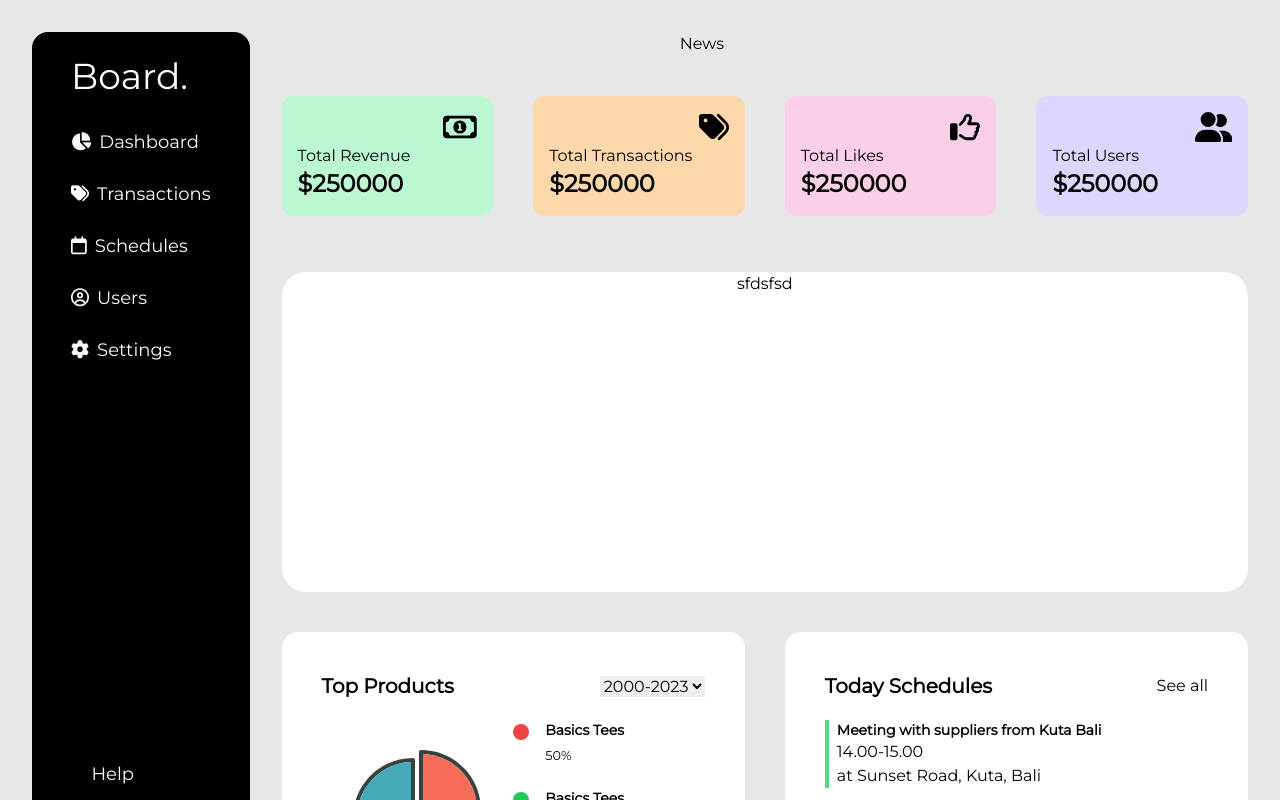
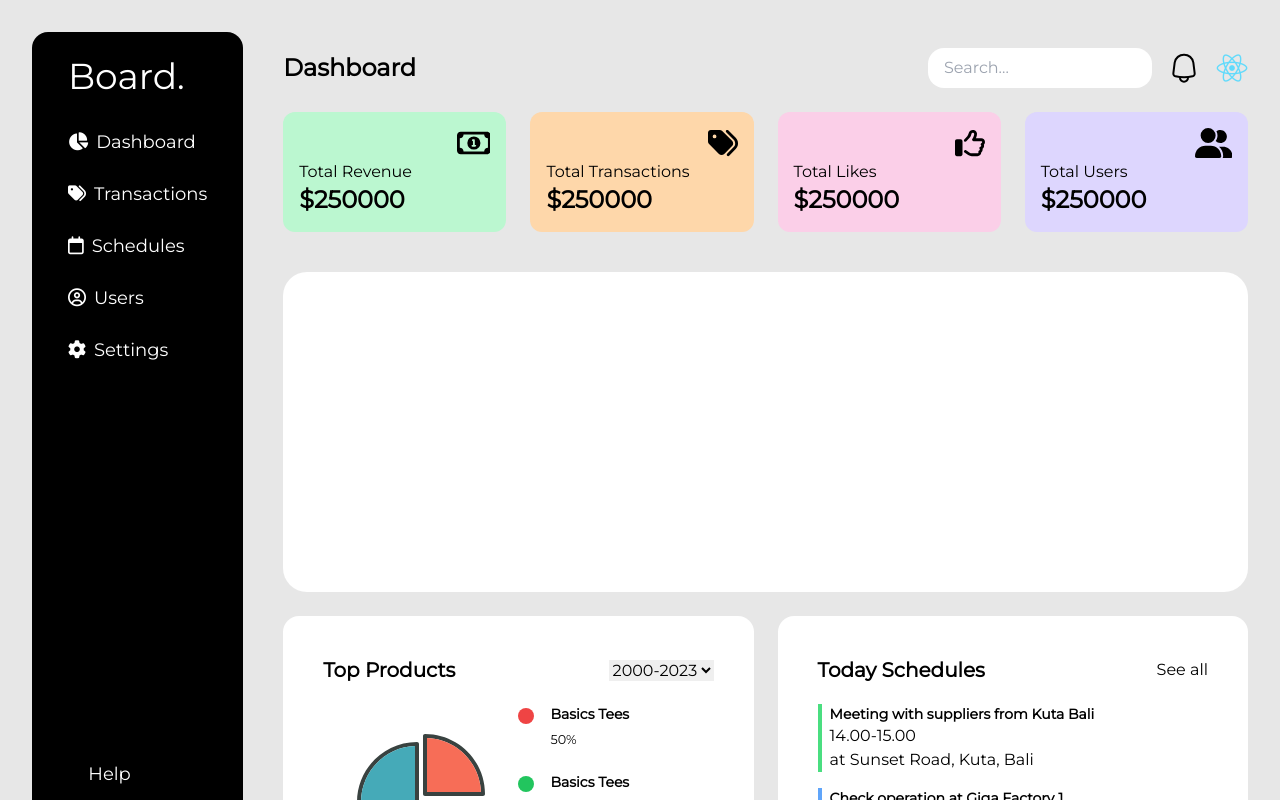
Before and after one commit to saketkum11/assingment-task, a React (Create React App) app: page /dashboard in a window 1280 px wide. Shown: the top 800 px of the page. Built offline with nearby package versions, Linux system fonts and the light colour scheme.

Commit message:
added :header

```diff
--- a/src/Component/ChartCards.jsx
+++ b/src/Component/ChartCards.jsx
@@ -2,9 +2,7 @@ import React from "react";
 
 const ChartCards = () => {
   return (
-    <section className="col-span-8 bg-white mt-4 rounded-3xl h-80">
-      sfdsfsd
-    </section>
+    <section className="col-span-8 bg-white mt-4 rounded-3xl h-80"></section>
   );
 };
 
--- /dev/null
+++ b/src/Component/Header.jsx
@@ -0,0 +1,45 @@
+import React from "react";
+
+const Header = () => {
+  return (
+    <header className="col-span-8 flex justify-between items-center mt-4">
+      <div>
+        <span className="text-2xl font-bold">Dashboard</span>
+      </div>
+      <nav className="">
+        <ul className="flex items-center gap-4">
+          <li>
+            <input
+              type="text"
+              className="py-2 px-4 rounded-2xl"
+              placeholder="Search..."
+            />
+          </li>
+          <li>
+            <svg className="w-8 h-8" viewBox="0 0 24 24" fill="none">
+              <path
+                d="M15 19.25C15 20.0456 14.6839 20.8087 14.1213 21.3713C13.5587 21.9339 12.7956 22.25 12 22.25C11.2044 22.25 10.4413 21.9339 9.87869 21.3713C9.31608 20.8087 9 20.0456 9 19.25"
+                stroke="#000000"
+                stroke-width="1.5"
+                stroke-linecap="round"
+                stroke-linejoin="round"
+              />
+              <path
+                d="M5.58096 18.25C5.09151 18.1461 4.65878 17.8626 4.36813 17.4553C4.07748 17.048 3.95005 16.5466 4.01098 16.05L5.01098 7.93998C5.2663 6.27263 6.11508 4.75352 7.40121 3.66215C8.68734 2.57077 10.3243 1.98054 12.011 1.99998V1.99998C13.6977 1.98054 15.3346 2.57077 16.6207 3.66215C17.9069 4.75352 18.7557 6.27263 19.011 7.93998L20.011 16.05C20.0723 16.5452 19.9462 17.0454 19.6576 17.4525C19.369 17.8595 18.9386 18.144 18.451 18.25C14.2186 19.2445 9.81332 19.2445 5.58096 18.25V18.25Z"
+                stroke="#000000"
+                stroke-width="1.5"
+                stroke-linecap="round"
+                stroke-linejoin="round"
+              />
+            </svg>
+          </li>
+          <li>
+            <img src="./logo512.png" className="w-8 h-8" alt="" />
+          </li>
+        </ul>
+      </nav>
+    </header>
+  );
+};
+
+export { Header };
--- a/src/page/Dashboard.jsx
+++ b/src/page/Dashboard.jsx
@@ -1,18 +1,22 @@
 import React from "react";
-import { RevenueCards, Schedules, SideNav, TopProduct } from "../server";
+import {
+  Header,
+  RevenueCards,
+  Schedules,
+  SideNav,
+  TopProduct,
+} from "../server";
 import { ChartCards } from "../Component/ChartCards";
 const Dashboard = () => {
   return (
     <>
-      <main className="grid grid-cols-10 gap-8 p-8">
+      <main className="grid grid-cols-10 gap-10 p-8">
         <section className="col-span-2 bg-black rounded-2xl  ">
           <SideNav />
         </section>
-        <section className="col-span-8">
-          <aside className="grid grid-cols-8 gap-10">
-            <div className="col-span-7">
-              <span>News</span>
-            </div>
+        <section className="col-span-8 ">
+          <aside className="grid grid-cols-8 gap-6">
+            <Header />
             <RevenueCards />
             <ChartCards />
             <TopProduct />
--- a/src/server.js
+++ b/src/server.js
@@ -5,6 +5,7 @@ import { SideNav } from "./Component/SideNav";
 import { RevenueCards } from "./Component/RevenueCards";
 import { TopProduct } from "./Component/TopProduct";
 import { Schedules } from "./Component/Schedules";
+import { Header } from "./Component/Header";
 export {
   Landing,
   MyRouter,
@@ -13,4 +14,5 @@ export {
   RevenueCards,
   TopProduct,
   Schedules,
+  Header,
 };
```
Also changed, not shown: public/notification-svgrepo-com.svg (added).
